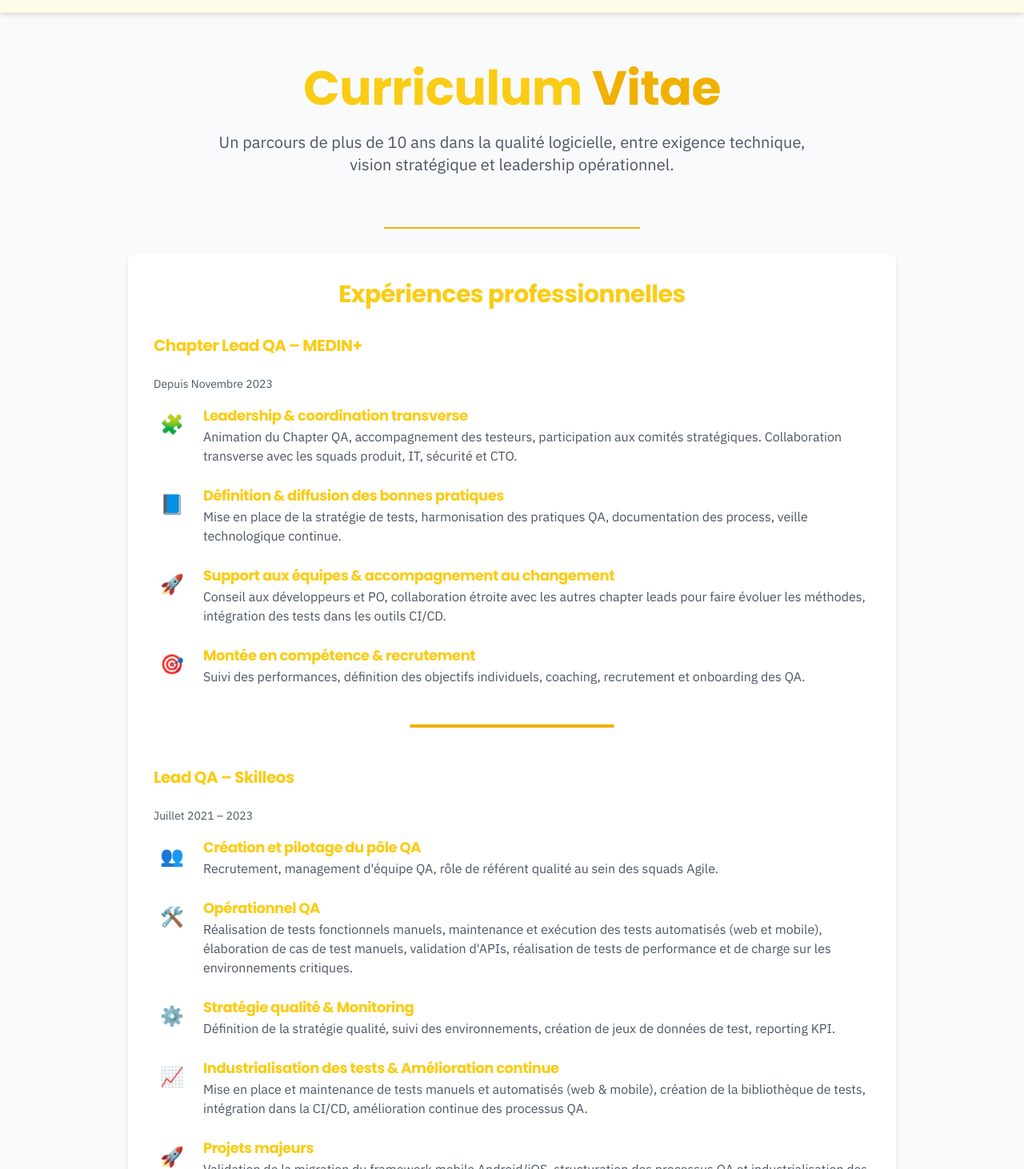
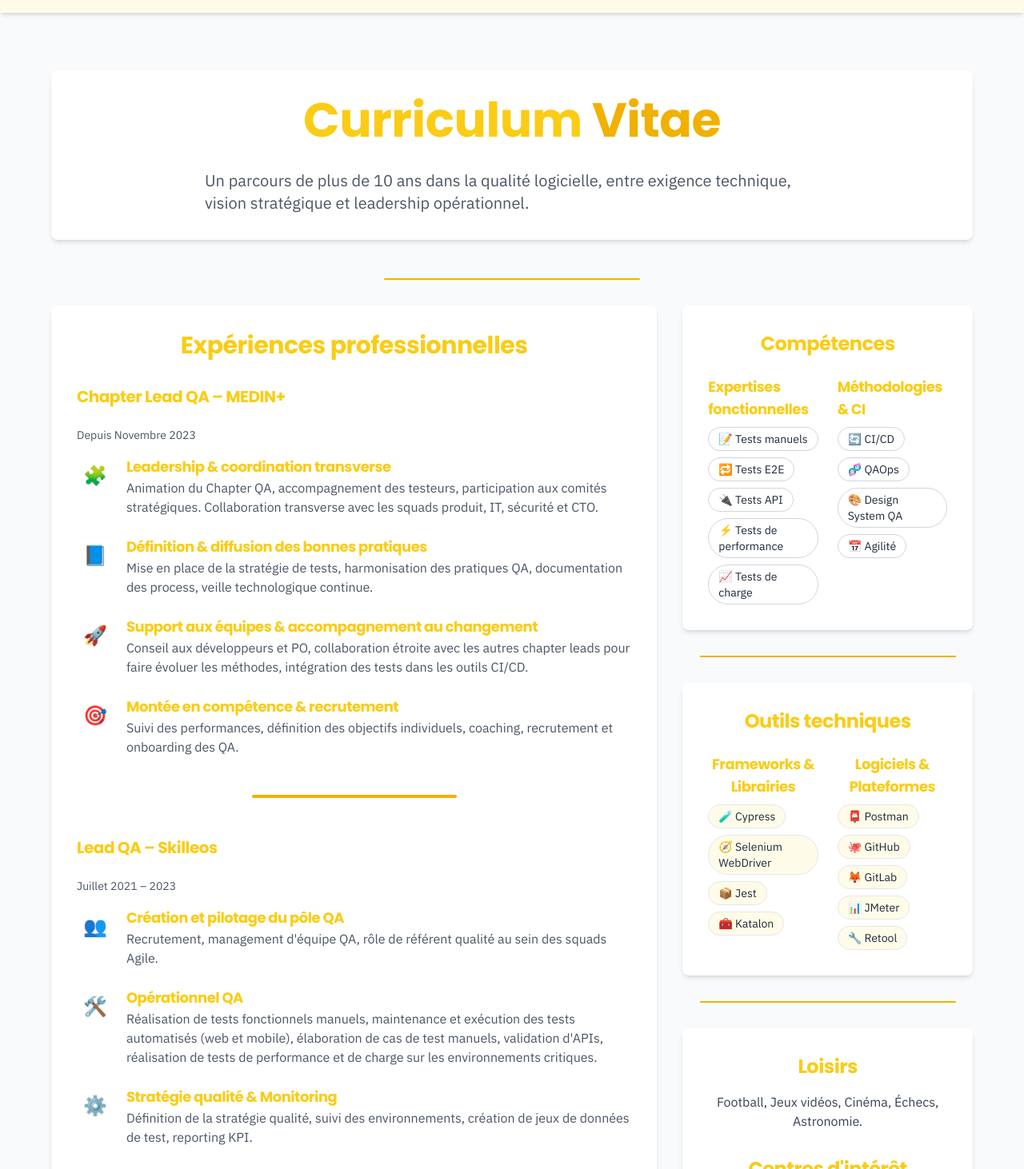
Before and after one commit to Mehdi92i/OptiOps, a Next.js app: page /cv in a window 1280 px wide. Shown: the part 48-1510 px from the top of the page at 80% size. Built offline with nearby package versions, Linux system fonts and the light colour scheme.

Commit message:
move components and adapt grid for cv

```diff
--- a/src/app/cv/page.js
+++ b/src/app/cv/page.js
@@ -1,20 +1,25 @@
-
 'use client';
 
-import CvIntro from '@/components/CvIntro';
+import CvIntro from '@/components/cv/CvIntro';
 import Separator from '@/components/Separator';
-import CvExperiences from '@/components/CvExperiences';
-import CvSkills from '@/components/CvSkills';
-import CvTools from '@/components/CvTools';
-import CvLeisure from '@/components/CvLeisure';
-import CvTravels from '@/components/CvTravels';
+import CvExperiences from '@/components/cv/CvExperiences';
+import CvSkills from '@/components/cv/CvSkills';
+import CvTools from '@/components/cv/CvTools';
+import CvLeisure from '@/components/cv/CvLeisure';
+import CvTravels from '@/components/cv/CvTravels';
 
 export default function Cv() {
     return (
-        <div className="w-full max-w-5xl mx-auto p-8 space-y-8">
+        <div className="w-full max-w-screen-xl mx-auto px-6 lg:px-12 py-10 space-y-12">
             <CvIntro />
             <Separator />
+
+            <div className="grid grid-cols-1 lg:grid-cols-3 gap-8">
+                {/* Colonne gauche : expériences (2/3) */}
                 <CvExperiences />
+
+                {/* Colonne droite : le reste (1/3) */}
+                <div className="space-y-8">
                     <CvSkills />
                     <Separator />
                     <CvTools />
@@ -23,5 +28,7 @@ export default function Cv() {
                     <Separator />
                     <CvTravels />
                 </div>
+            </div>
+        </div>
     );
 }
--- a/src/components/CvExperiences.jsx
+++ b/src/components/cv/CvExperiences.jsx
@@ -1,7 +1,7 @@
 export default function CvExperiences() {
     return (
-        <div className="bg-white rounded-lg p-8 shadow-md hover:shadow-lg transition-shadow duration-300 space-y-8">
-            <div className="text-center">
+        <div className="lg:col-span-2 bg-white rounded-lg p-8 shadow-md hover:shadow-lg transition-shadow duration-300 space-y-8">
+        <div className="text-center">
                 <h2 className="text-2xl md:text-3xl font-bold text-yellow-500 mb-6">Expériences professionnelles</h2>
             </div>
             {/* Contenu des expériences */}
--- a/src/components/CvIntro.jsx
+++ b/src/components/cv/CvIntro.jsx
@@ -1,7 +1,7 @@
 export default function CvIntro() {
     return (
-        <div className="text-center mb-16">
-            <h1 className="text-4xl md:text-6xl font-extrabold text-gray-800 tracking-tight">
+        <div className="lg:col-span-2 bg-white rounded-lg p-8 shadow-md hover:shadow-lg transition-shadow duration-300 space-y-8">
+        <h1 className="text-4xl md:text-6xl font-extrabold text-gray-800 tracking-tight text-center">
                 Curriculum <span className="text-yellow-500">Vitae</span>
             </h1>
             <p className="mt-6 text-lg md:text-xl text-gray-600 max-w-3xl mx-auto">
--- a/src/components/CvLeisure.jsx
+++ b/src/components/cv/CvLeisure.jsx
@@ -1,14 +1,12 @@
 export default function CvLeisure() {
     return (
-        <div className="grid grid-cols-1 md:grid-cols-2 gap-8">
-            <div className="bg-white rounded-lg p-8 shadow-md hover:shadow-lg transition-shadow duration-300">
+        <div className="lg:col-span-2 bg-white rounded-lg p-8 shadow-md hover:shadow-lg transition-shadow duration-300 space-y-8">
+
                 <h2 className="text-2xl font-bold text-yellow-500 mb-4 text-center">Loisirs</h2>
                 <p className="text-gray-700 text-center">Football, Jeux vidéos, Cinéma, Échecs, Astronomie.</p>
-            </div>
-            <div className="bg-white rounded-lg p-8 shadow-md hover:shadow-lg transition-shadow duration-300">
+
                 <h2 className="text-2xl font-bold text-yellow-500 mb-4 text-center">Centres d'intérêt</h2>
                 <p className="text-gray-700 text-center">Innovation technologique, Accessibilité numérique, Développement durable.</p>
-            </div>
         </div>
     );
 }
```
Also changed, not shown: src/components/cv/CvSkills.jsx (renamed from src/components/CvSkills.jsx), src/components/cv/CvTools.jsx (renamed from src/components/CvTools.jsx), src/components/cv/CvTravels.jsx (renamed from src/components/CvTravels.jsx). Lines whose indentation alone changed are shown as unchanged.
